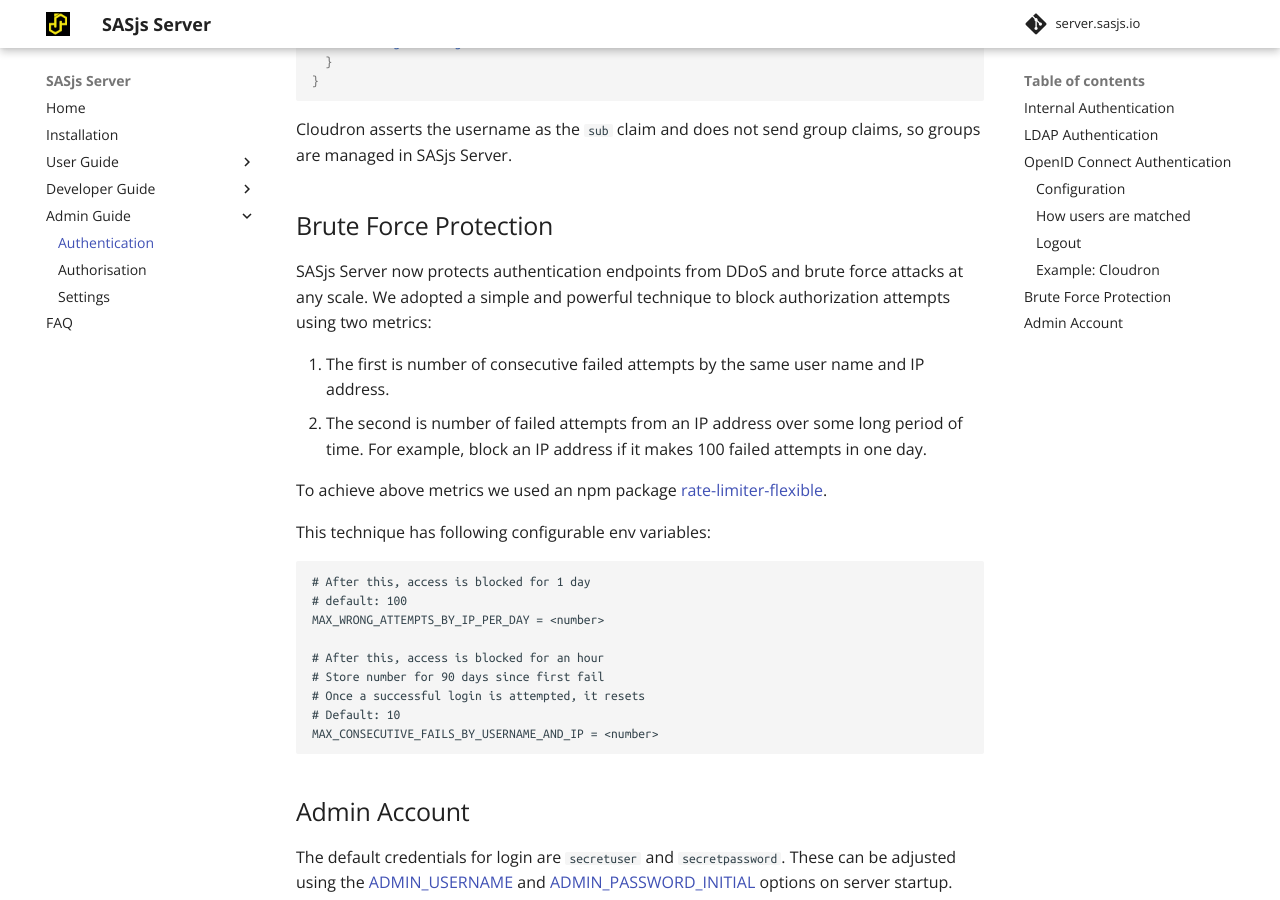
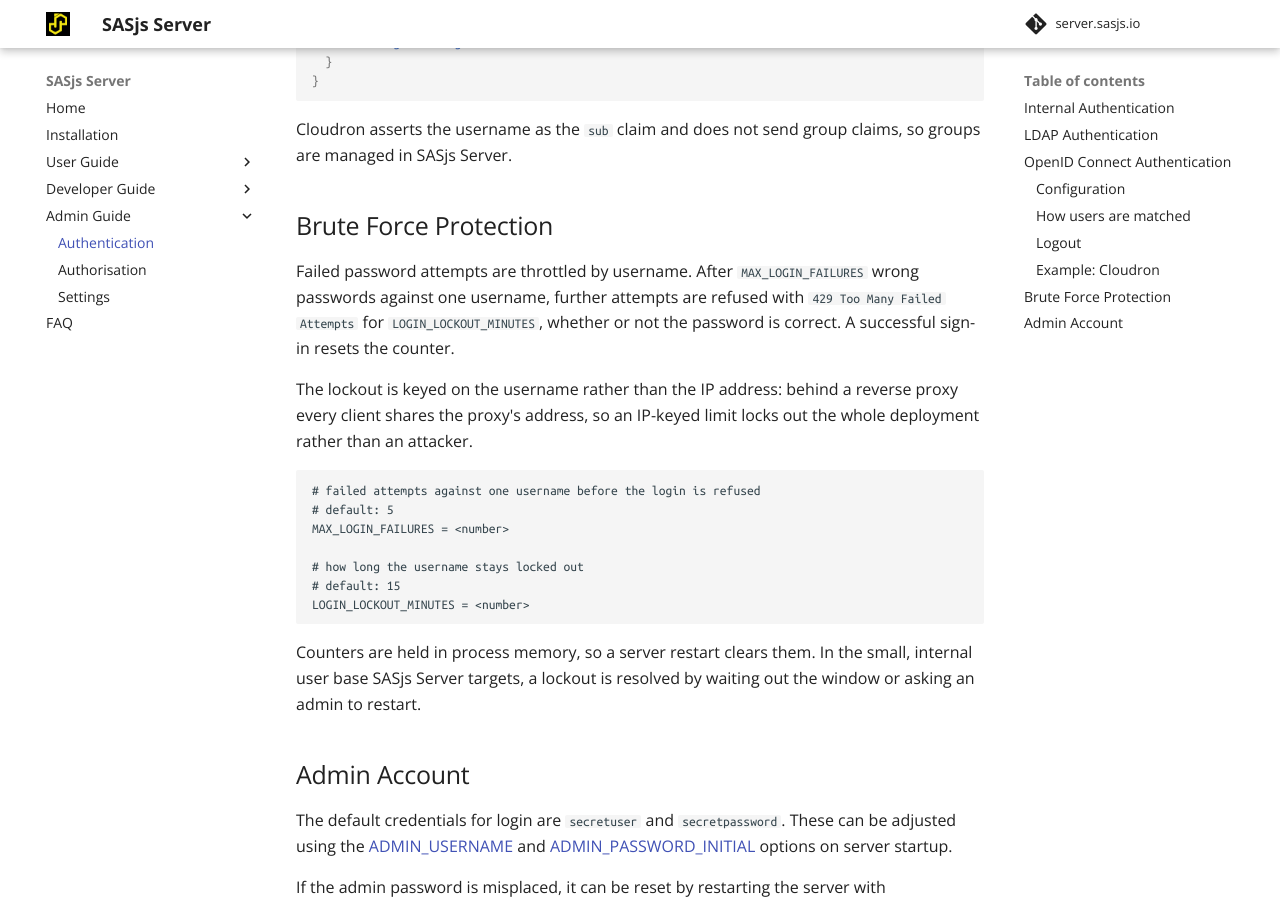
Before and after one commit to sasjs/server.sasjs.io, an MkDocs documentation site: the page built from docs/auth.md, in a window 1280 px wide and 900 px high, scrolled down 3108 px. Built offline with MkDocs 1.6.1 and Material for MkDocs 9.7.7, drawn with Linux system fonts in a browser that asks for light colours; comment, search, counter and statistics services are not loaded.

Commit message:
docs: document the username-keyed login throttle
- settings.md: LOGIN_LOCKOUT_MINUTES and MAX_LOGIN_FAILURES entries,
  alphabetical placement between LOG_LOCATION and MOCK_SERVERTYPE
- auth.md: rewrite the Brute Force Protection section, which still
  described the IP-keyed limiter removed in sasjs/server#411 and its
  dead env vars (MAX_WRONG_ATTEMPTS_BY_IP_PER_DAY,
  MAX_CONSECUTIVE_FAILS_BY_USERNAME_AND_IP); the section now describes
  the username-keyed throttle from sasjs/server#422

````diff
--- a/docs/auth.md
+++ b/docs/auth.md
@@ -104,26 +104,21 @@ Cloudron asserts the username as the `sub` claim and does not send group claims,
 
 ## Brute Force Protection
 
-SASjs Server now protects authentication endpoints from DDoS and brute force attacks at any scale. We adopted a simple and powerful technique to block authorization attempts using two metrics:
+Failed password attempts are throttled by username. After `MAX_LOGIN_FAILURES` wrong passwords against one username, further attempts are refused with `429 Too Many Failed Attempts` for `LOGIN_LOCKOUT_MINUTES`, whether or not the password is correct. A successful sign-in resets the counter.
 
-1. The first is number of consecutive failed attempts by the same user name and IP address.
-2. The second is number of failed attempts from an IP address over some long period of time. For example, block an IP address if it makes 100 failed attempts in one day.
-
-To achieve above metrics we used an npm package [rate-limiter-flexible](https://www.npmjs.com/package/rate-limiter-flexible).
-
-This technique has following configurable env variables:
+The lockout is keyed on the username rather than the IP address: behind a reverse proxy every client shares the proxy's address, so an IP-keyed limit locks out the whole deployment rather than an attacker.
 
 ```
-# After this, access is blocked for 1 day
-# default: 100
-MAX_WRONG_ATTEMPTS_BY_IP_PER_DAY = <number>
+# failed attempts against one username before the login is refused
+# default: 5
+MAX_LOGIN_FAILURES = <number>
 
-# After this, access is blocked for an hour
-# Store number for 90 days since first fail
-# Once a successful login is attempted, it resets
-# Default: 10
-MAX_CONSECUTIVE_FAILS_BY_USERNAME_AND_IP = <number>
+# how long the username stays locked out
+# default: 15
+LOGIN_LOCKOUT_MINUTES = <number>
 ```
+
+Counters are held in process memory, so a server restart clears them. In the small, internal user base SASjs Server targets, a lockout is resolved by waiting out the window or asking an admin to restart.
 
 ## Admin Account
 
````
Also changed, not shown: docs/settings.md (+12 -0 lines).
